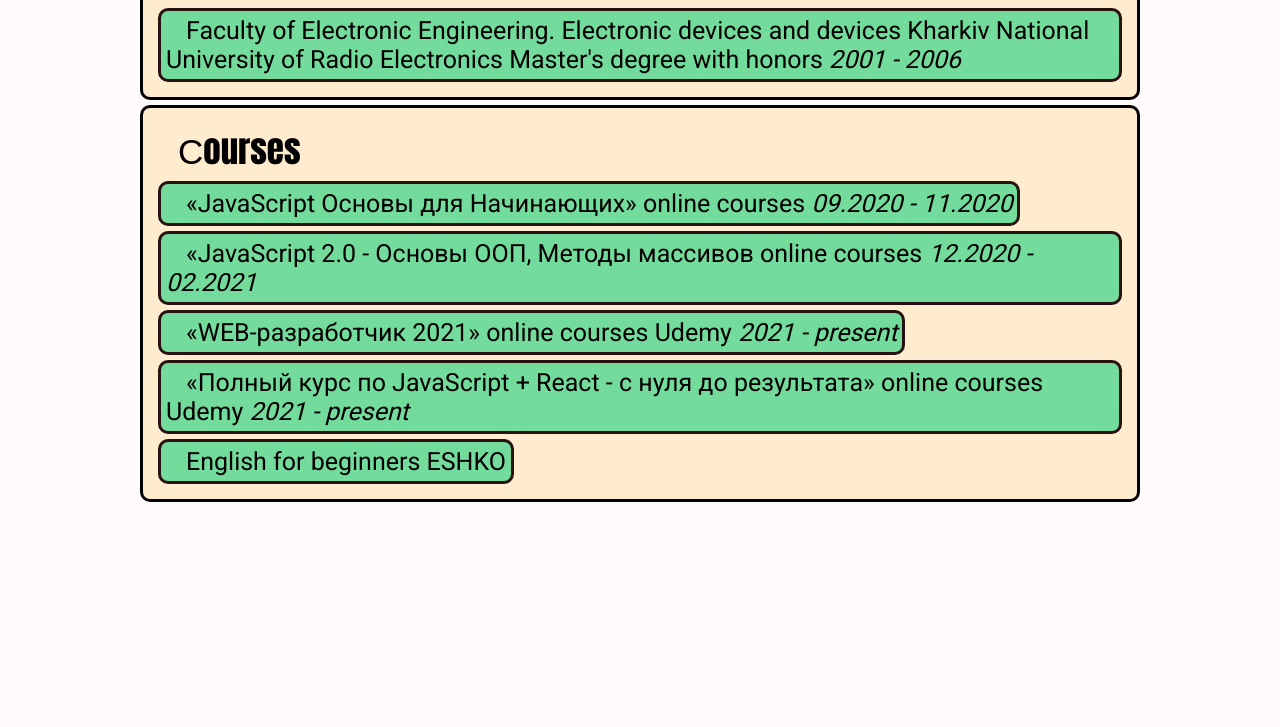
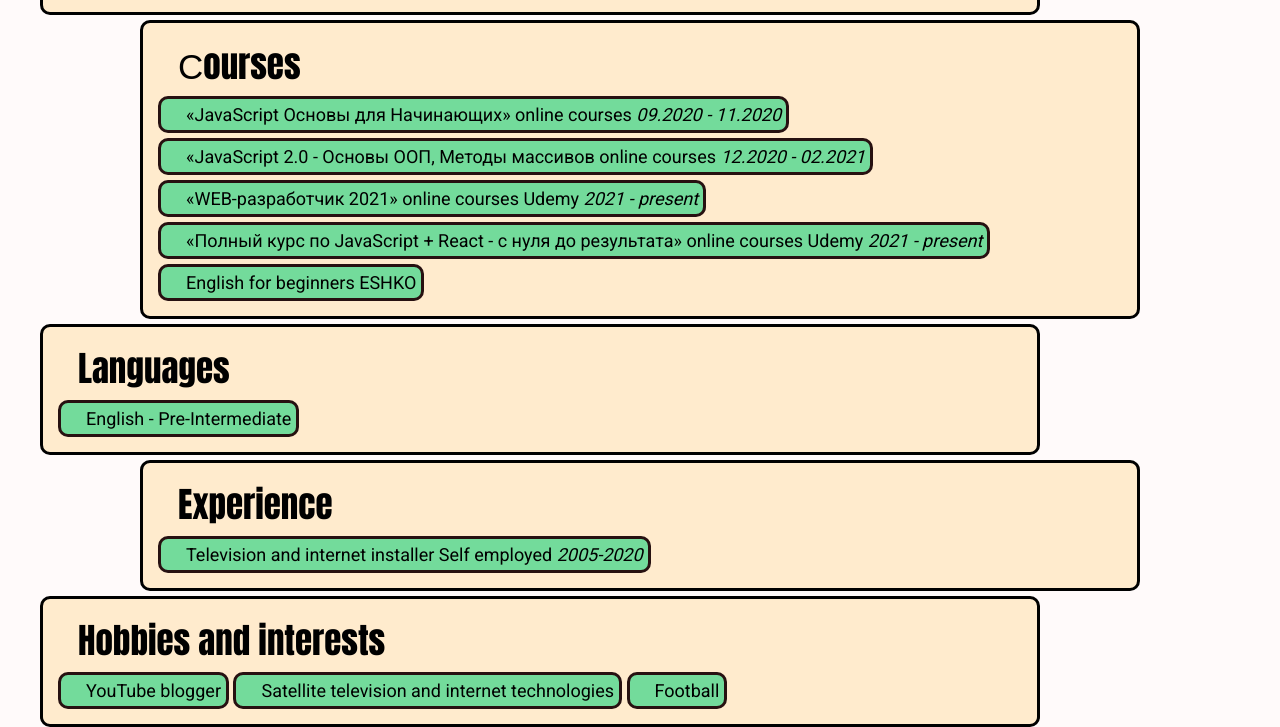
Before and after one commit to serg1557733/my-CV-site, a plain HTML site: page index.html in a window 1280 px wide. Shown: the part 806-1533 px from the top of the page. Before the commit the page ends 1313 px from the top, so only its background shows below. Drawn offline with Linux system fonts and the light colour scheme.

Commit message:
end part1

```diff
--- a/index.html
+++ b/index.html
@@ -46,7 +46,7 @@
                         <div class="skill_box">Studyng SASS/SCSS</div>
                         <div class="skill_box">Studying React</div>
                     </div>
-                    <div class="about_deck skills_desc">
+                    <div class="about_deck skills_float">
                         <span>Education</span> <br>
                             <div class="skill_box">
                                 Faculty of Electronic Engineering.
@@ -72,11 +72,28 @@
                                     </div>
                                     <div class="skill_box">
                                         English for beginners ESHKO
+                                    </div>
                             </div>
-                            </div>
+                            <div class="about_deck skills_float">
+                                <span>Languages</span> <br>
+                                    <div class="skill_box">
+                                        English  -  Pre-Intermediate
+                                        </div>
+                                </div>
+                                <div class="about_deck skills_desc">
+                                    <span>Experience </span> <br>
+                                        <div class="skill_box">
+                                            Television and internet installer Self employed  <i>2005-2020</i>
+                                            </div>
+                                    </div>
+                                    <div class="about_deck skills_float">
+                                        <span>Hobbies and interests</span> <br>
 
+                                             <div class="skill_box">YouTube blogger</div>
+                                             <div class="skill_box">Satellite television and internet technologies</div>
+                                             <div class="skill_box">Football</div>
 
-
+                                        </div>
 
             </div>
             </div>
--- a/style.css
+++ b/style.css
@@ -111,7 +111,7 @@ h1 {
     max-width: 1000px;
     margin: 150px 0 0 0;
     text-indent: 20px;
-    font-size: 25px;
+    font-size: 18px;
     border-radius:10px;
     border: black solid;
     padding: 15px;
@@ -125,6 +125,10 @@ h1 {
 .skills_desc {
     margin: 5px auto;
 }
+.skills_float {
+    margin-top: 0px;
+}
+
 .main_text {
     display: flex;
     justify-content: center;
```
